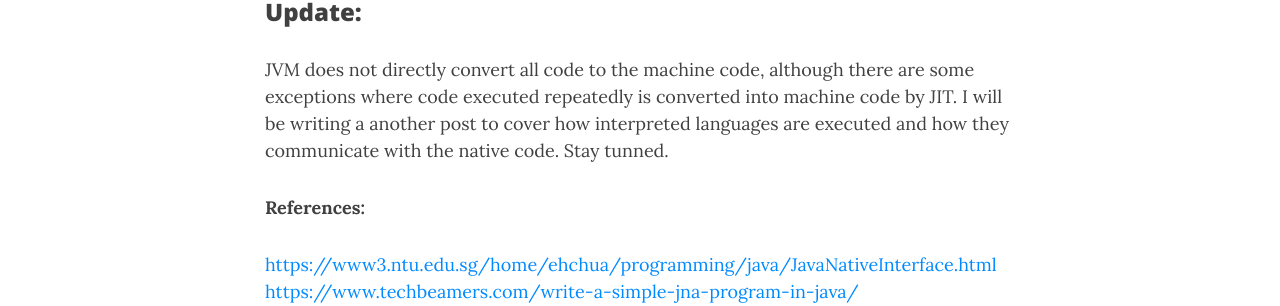
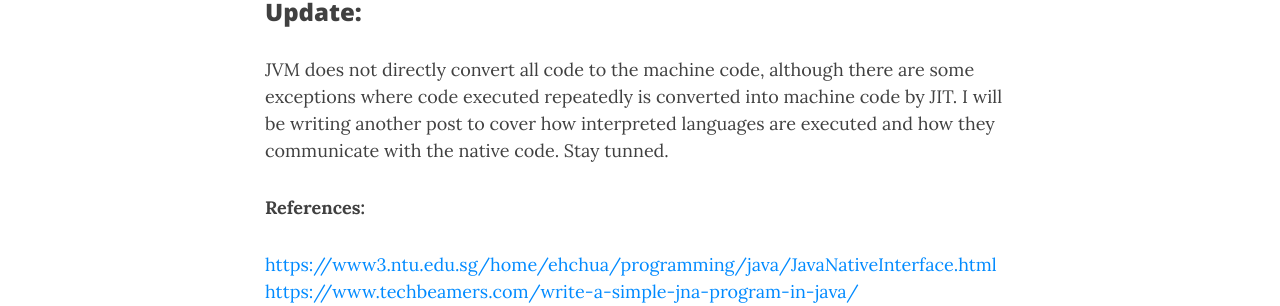
Before and after one commit to nakshay/nakshay.github.io, a Jekyll site: the page built from _posts/2020-04-12-JVM and native code.md, in a window 1280 px wide and 900 px high, scrolled down 1514 px. Shown: the part 202-508 px from the top of the window. Built offline with Jekyll 4.4.1, drawn with Linux system fonts in a browser that asks for light colours; nearby versions of some CDN libraries; comment, search, counter and statistics services are not loaded.

Commit message:
corrected grammer

```diff
--- a/_posts/2020-04-12-JVM and native code.md
+++ b/_posts/2020-04-12-JVM and native code.md
@@ -28,7 +28,7 @@
 
 ### Update:
 
-JVM does not directly convert all code to the machine code, although there are some exceptions where code executed repeatedly is converted into machine code by JIT. I will be writing a another post to cover how interpreted languages are executed and how they communicate with the native code. Stay tunned.
+JVM does not directly convert all code to the machine code, although there are some exceptions where code executed repeatedly is converted into machine code by JIT. I will be writing another post to cover how interpreted languages are executed and how they communicate with the native code. Stay tunned.
 
 
 **References:**
```
